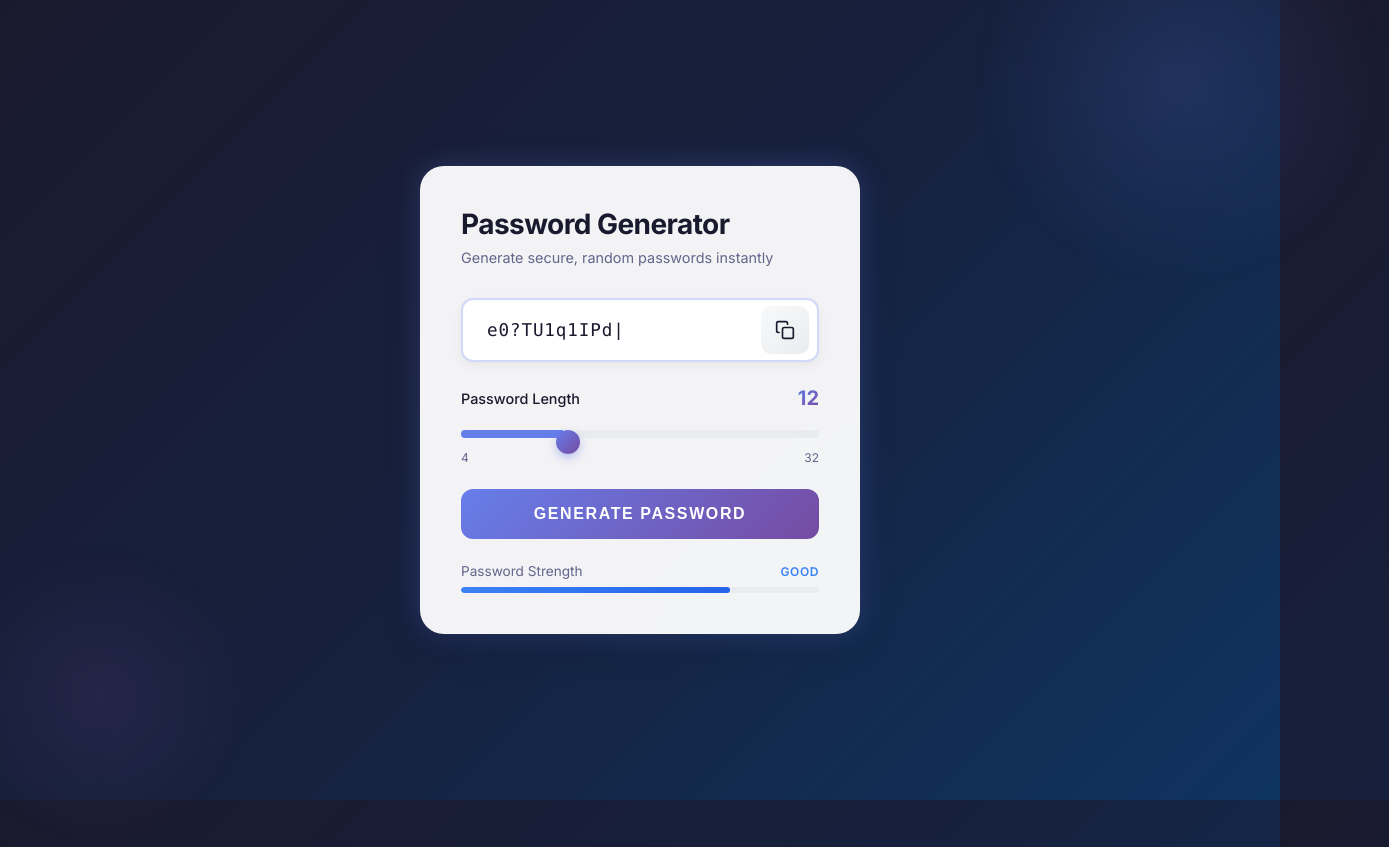
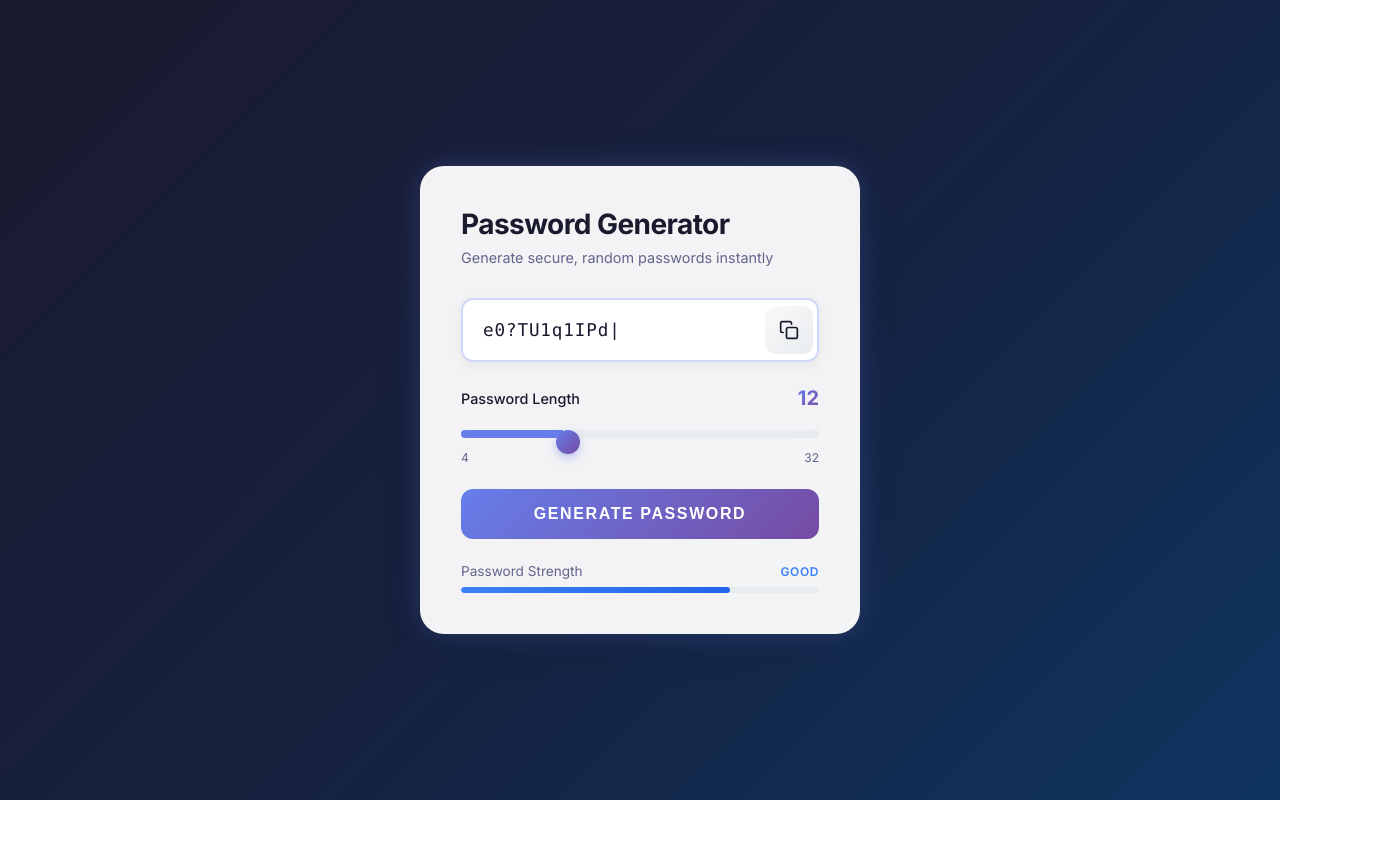
Before and after one commit to genzzz/passgen, a website built with Vite: page index.html in a window 1280 px wide. Shown: the whole page, 1389 px wide, since content can reach past the window. After the commit the page ends 800 px from the top, so only its background shows below. Built offline with nearby package versions, Linux system fonts and the light colour scheme.

Commit message:
refactor: remove animated background elements and adjust layout styles

```diff
--- a/src/style.css
+++ b/src/style.css
@@ -36,49 +36,6 @@ body {
   padding: 1.5rem;
   position: relative;
   overflow: hidden;
-}
-
-/* Animated background elements */
-body::before {
-  content: "";
-  position: absolute;
-  width: 400px;
-  height: 400px;
-  background: radial-gradient(
-    circle,
-    rgba(102, 126, 234, 0.15) 0%,
-    transparent 70%
-  );
-  top: -100px;
-  right: -100px;
-  border-radius: 50%;
-  animation: float 8s ease-in-out infinite;
-}
-
-body::after {
-  content: "";
-  position: absolute;
-  width: 300px;
-  height: 300px;
-  background: radial-gradient(
-    circle,
-    rgba(118, 75, 162, 0.15) 0%,
-    transparent 70%
-  );
-  bottom: -50px;
-  left: -50px;
-  border-radius: 50%;
-  animation: float 6s ease-in-out infinite reverse;
-}
-
-@keyframes float {
-  0%,
-  100% {
-    transform: translateY(0) scale(1);
-  }
-  50% {
-    transform: translateY(-20px) scale(1.05);
-  }
 }
 
 .container {
@@ -126,7 +83,6 @@ body::after {
 .password-wrapper {
   display: flex;
   align-items: center;
-  gap: 0.75rem;
   margin-bottom: 1.5rem;
   background: var(--white);
   border: 2px solid var(--border-color);
@@ -142,8 +98,9 @@ body::after {
 }
 
 .password-field {
+  width: 100%;
   flex: 1;
-  padding: 1rem 1.25rem;
+  padding: 1rem;
   font-size: 1.1rem;
   font-family: "SF Mono", "Fira Code", "Consolas", monospace;
   font-weight: 500;
@@ -170,7 +127,6 @@ body::after {
   align-items: center;
   justify-content: center;
   transition: all 0.3s ease;
-  margin-right: 0.25rem;
 }
 
 .copy-btn:hover {
```
